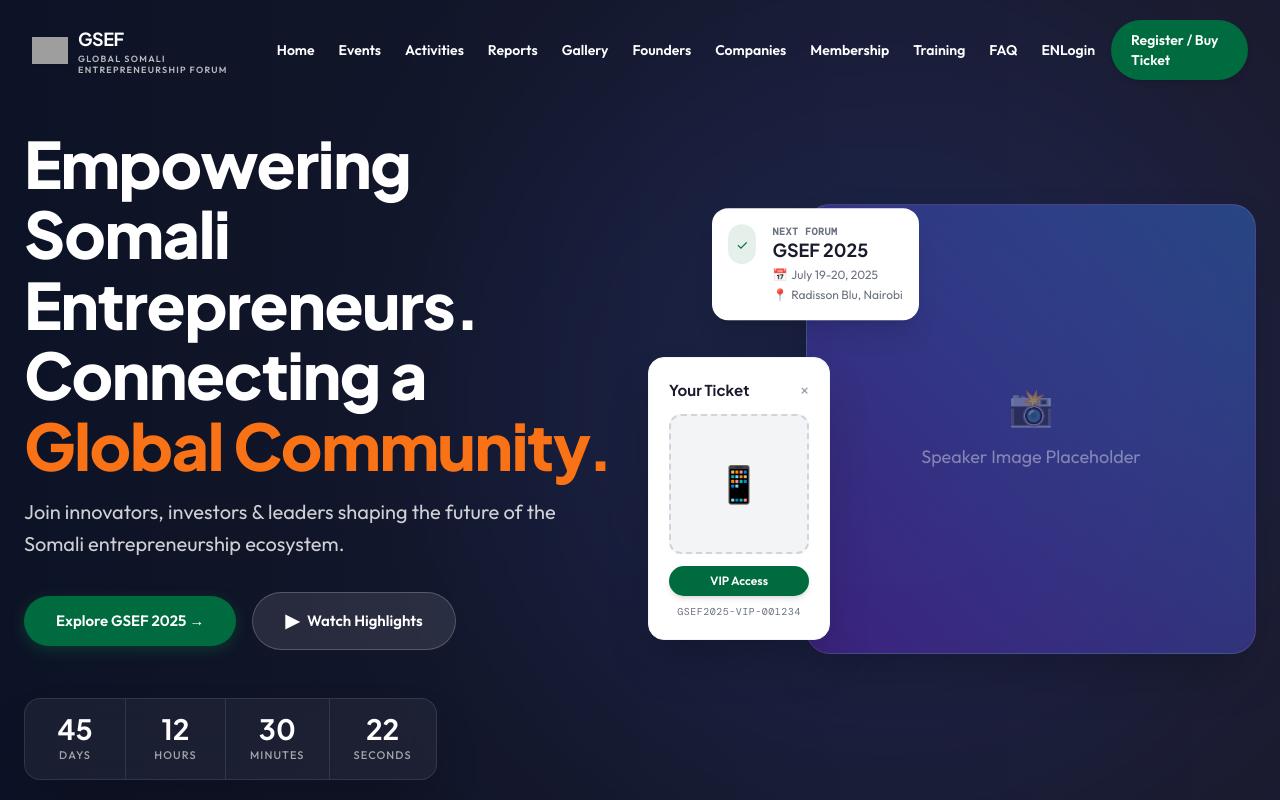
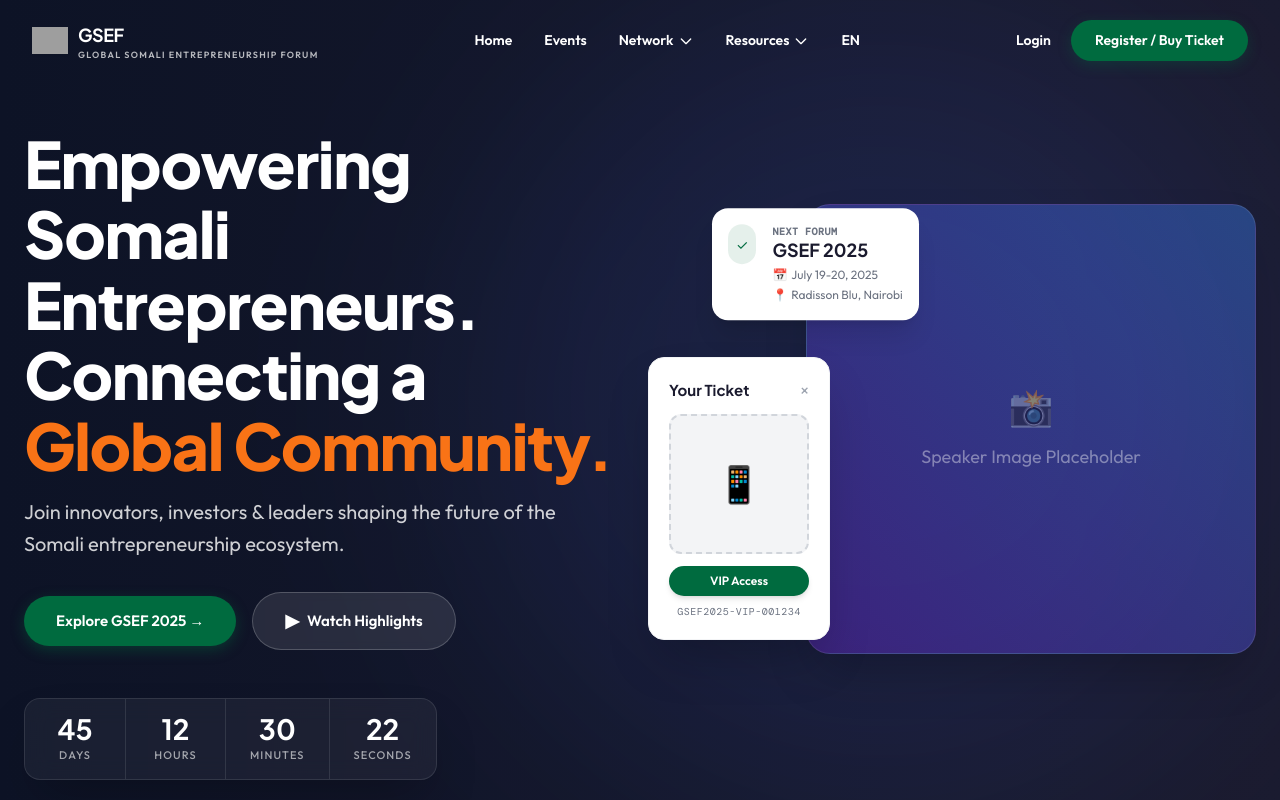
Before and after one commit to Travis028/GSEF, a React (Vite) app in the folder frontend/: page / in a window 1280 px wide. Shown: the top 800 px of the page. Built offline with nearby package versions, Linux system fonts and the light colour scheme; grey boxes are pictures that could not be loaded.

Commit message:
feat: Restructure flat navbar links into hierarchical dropdown menus for better layout

```diff
--- a/frontend/src/components/common/Navbar.jsx
+++ b/frontend/src/components/common/Navbar.jsx
@@ -2,17 +2,27 @@
 import { Link, useLocation } from 'react-router-dom';
 import GsefLogo from './GsefLogo';
 
-const navLinks = [
+const navItems = [
   { name: 'Home', path: '/' },
   { name: 'Events', path: '/events' },
+  {
+    name: 'Network',
+    dropdown: [
+      { name: 'Founders', path: '/founders' },
+      { name: 'Companies', path: '/companies' },
+      { name: 'Membership', path: '/membership' }
+    ]
+  },
+  {
+    name: 'Resources',
+    dropdown: [
       { name: 'Activities', path: '/activities' },
       { name: 'Reports', path: '/reports' },
       { name: 'Gallery', path: '/gallery' },
-  { name: 'Founders', path: '/founders' },
-  { name: 'Companies', path: '/companies' },
-  { name: 'Membership', path: '/membership' },
       { name: 'Training', path: '/training' },
-  { name: 'FAQ', path: '/faq' },
+      { name: 'FAQ', path: '/faq' }
+    ]
+  },
   { name: 'EN', path: '#' }
 ];
 
@@ -44,32 +54,57 @@
           </div>
 
           {/* Desktop Nav */}
-          <div className="hidden xl:flex items-center space-x-6">
-            {navLinks.map((link) => (
+          <div className="hidden xl:flex items-center space-x-8">
+            {navItems.map((item) => (
+              <div key={item.name} className="relative group">
+                {item.dropdown ? (
+                  <div className="flex items-center cursor-pointer py-2">
+                    <span className={`font-body text-[14px] font-semibold transition-colors flex items-center gap-1 ${!isTransparent ? 'text-navy group-hover:text-green' : 'text-white group-hover:text-gold'}`}>
+                      {item.name}
+                      <svg className="w-4 h-4 transition-transform group-hover:rotate-180" fill="none" stroke="currentColor" viewBox="0 0 24 24">
+                        <path strokeLinecap="round" strokeLinejoin="round" strokeWidth="2" d="M19 9l-7 7-7-7" />
+                      </svg>
+                    </span>
+
+                    {/* Dropdown Menu */}
+                    <div className="absolute top-full left-1/2 -translate-x-1/2 mt-2 w-48 bg-white rounded-2xl shadow-xl border border-gray-100 opacity-0 invisible group-hover:opacity-100 group-hover:visible transition-all duration-200 transform origin-top translate-y-2 group-hover:translate-y-0 p-2 z-50">
+                      {item.dropdown.map((subItem) => (
                         <Link
-                key={link.name}
-                to={link.path}
-                className={`font-body text-sm font-semibold transition-colors ${!isTransparent ? 'text-navy hover:text-green' : 'text-white hover:text-gold'}`}
+                          key={subItem.name}
+                          to={subItem.path}
+                          className="block px-4 py-2.5 text-sm font-body font-medium text-gray-600 hover:text-green hover:bg-green/5 rounded-xl transition-colors"
                         >
-                {link.name}
+                          {subItem.name}
                         </Link>
+                      ))}
+                    </div>
+                  </div>
+                ) : (
+                  <Link
+                    to={item.path}
+                    className={`font-body text-[14px] font-semibold transition-colors py-2 block ${!isTransparent ? 'text-navy hover:text-green' : 'text-white hover:text-gold'}`}
+                  >
+                    {item.name}
+                  </Link>
+                )}
+              </div>
             ))}
           </div>
 
           {/* Desktop Buttons */}
-          <div className="hidden xl:flex items-center space-x-4">
-            <Link to="/login" className={`font-body text-sm font-bold transition-colors ${!isTransparent ? 'text-navy hover:text-green' : 'text-white hover:text-gold'}`}>
+          <div className="hidden xl:flex items-center space-x-5">
+            <Link to="/login" className={`font-body text-[14px] font-bold transition-colors ${!isTransparent ? 'text-navy hover:text-green' : 'text-white hover:text-gold'}`}>
               Login
             </Link>
-            <Link to="/register" className="bg-green text-white px-5 py-2.5 rounded-full font-body text-sm font-bold hover:bg-green-light shadow-md transform hover:-translate-y-0.5 transition-all">
+            <Link to="/register" className="bg-green text-white px-6 py-2.5 rounded-full font-body text-[14px] font-bold hover:bg-green-light shadow-[0_4px_14px_rgba(0,107,63,0.3)] transform hover:-translate-y-0.5 transition-all">
               Register / Buy Ticket
             </Link>
           </div>
 
           {/* Mobile Menu Button */}
           <div className="xl:hidden flex items-center">
-            <button onClick={() => setIsOpen(!isOpen)} className={!isTransparent ? 'text-gray-800' : 'text-white'}>
-              <svg className="h-6 w-6" fill="none" stroke="currentColor" viewBox="0 0 24 24">
+            <button onClick={() => setIsOpen(!isOpen)} className={!isTransparent ? 'text-navy' : 'text-white'}>
+              <svg className="h-7 w-7" fill="none" stroke="currentColor" viewBox="0 0 24 24">
                 {isOpen ? <path strokeLinecap="round" strokeLinejoin="round" strokeWidth={2} d="M6 18L18 6M6 6l12 12" />
                         : <path strokeLinecap="round" strokeLinejoin="round" strokeWidth={2} d="M4 6h16M4 12h16M4 18h16" />}
               </svg>
@@ -82,24 +117,46 @@
       {isOpen && (
         <div className="fixed inset-0 top-[70px] bg-white z-[999] overflow-y-auto pb-20">
           <div className="flex flex-col px-6 py-8 space-y-6">
-            {navLinks.map((link) => (
+
+            {navItems.map((item) => (
+              <div key={item.name}>
+                {item.dropdown ? (
+                  <div className="flex flex-col space-y-3">
+                    <span className="font-display text-[14px] font-bold text-gray-400 uppercase tracking-wider">{item.name}</span>
+                    <div className="flex flex-col space-y-4 pl-4 border-l-2 border-gray-100">
+                      {item.dropdown.map((subItem) => (
                         <Link
-                key={link.name}
-                to={link.path}
+                          key={subItem.name}
+                          to={subItem.path}
                           onClick={() => setIsOpen(false)}
-                className="font-display text-2xl font-semibold text-navy hover:text-green"
+                          className="font-display text-[20px] font-semibold text-navy hover:text-green"
                         >
-                {link.name}
+                          {subItem.name}
                         </Link>
                       ))}
-            <div className="pt-6 border-t border-gray-100 flex flex-col space-y-4">
-              <Link to="/login" onClick={() => setIsOpen(false)} className="font-display text-xl font-semibold text-navy">
+                    </div>
+                  </div>
+                ) : (
+                  <Link
+                    to={item.path}
+                    onClick={() => setIsOpen(false)}
+                    className="font-display text-[24px] font-semibold text-navy hover:text-green block"
+                  >
+                    {item.name}
+                  </Link>
+                )}
+              </div>
+            ))}
+
+            <div className="pt-8 border-t border-gray-100 flex flex-col space-y-4">
+              <Link to="/login" onClick={() => setIsOpen(false)} className="font-display text-[20px] font-semibold text-navy text-center py-2">
                 Login
               </Link>
-              <Link to="/register" onClick={() => setIsOpen(false)} className="bg-green text-white text-center py-4 rounded-xl font-body text-lg font-semibold">
+              <Link to="/register" onClick={() => setIsOpen(false)} className="bg-green text-white text-center py-4 rounded-xl font-body text-[18px] font-bold shadow-md">
                 Register / Buy Ticket
               </Link>
             </div>
+
           </div>
         </div>
       )}
```
Lines whose indentation alone changed are shown as unchanged.
